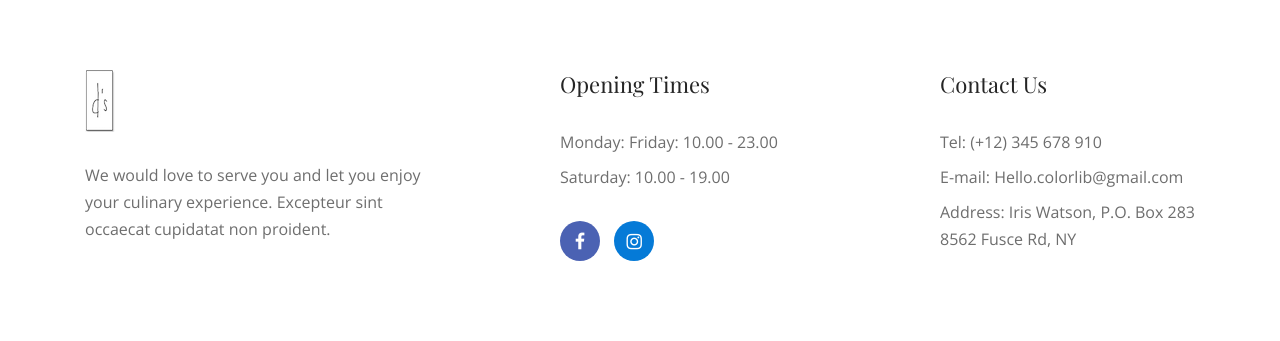
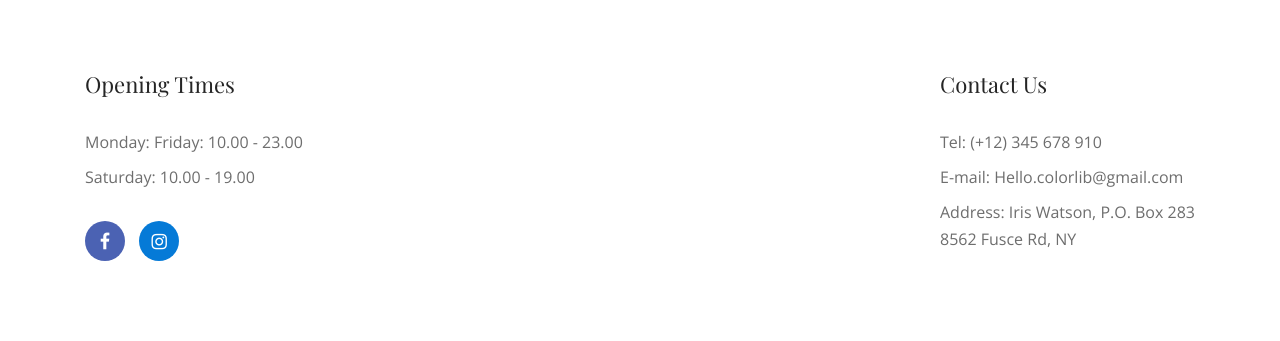
Before and after one commit to kauaipalama/darlenes, a website: page contact.html in a window 1280 px wide. Shown: the part 560-901 px from the top of the page. Drawn offline with nearby package versions, Linux system fonts and the light colour scheme.

Commit message:
Removed branding from footer of contacts html file.

```diff
--- a/contact.html
+++ b/contact.html
@@ -74,23 +74,6 @@
             <div class="row justify-content-between">
 
                 <!-- Single Footer Widget -->
-                <div class="col-12 col-sm-6 col-md-4">
-                    <div class="single-footer-widget mb-80">
-                        <!-- Footer Logo -->
-                        <a href="#" class="footer-logo"><img src="img/core-img/darleneLogo.png" alt=""></a>
-
-                        <p class="mb-30">We would love to serve you and let you enjoy your culinary experience. Excepteur sint occaecat cupidatat non proident.</p>
-
-                        <!-- Copywrite Text -->
-                        <div class="copywrite-text">
-                            <p><!-- Link back to Colorlib can't be removed. Template is licensed under CC BY 3.0. -->
-<!-- Copyright &copy;<script>document.write(new Date().getFullYear());</script> All rights reserved | This template is made with <i class="fa fa-heart-o" aria-hidden="true"></i> by <a href="https://colorlib.com" target="_blank">Colorlib</a> -->
-<!-- Link back to Colorlib can't be removed. Template is licensed under CC BY 3.0. --></p>
-                        </div>
-                    </div>
-                </div>
-
-                <!-- Single Footer Widget -->
                 <div class="col-12 col-sm-6 col-md-4 col-xl-3">
                     <div class="single-footer-widget mb-80">
                         <!-- Widget Title -->
```
